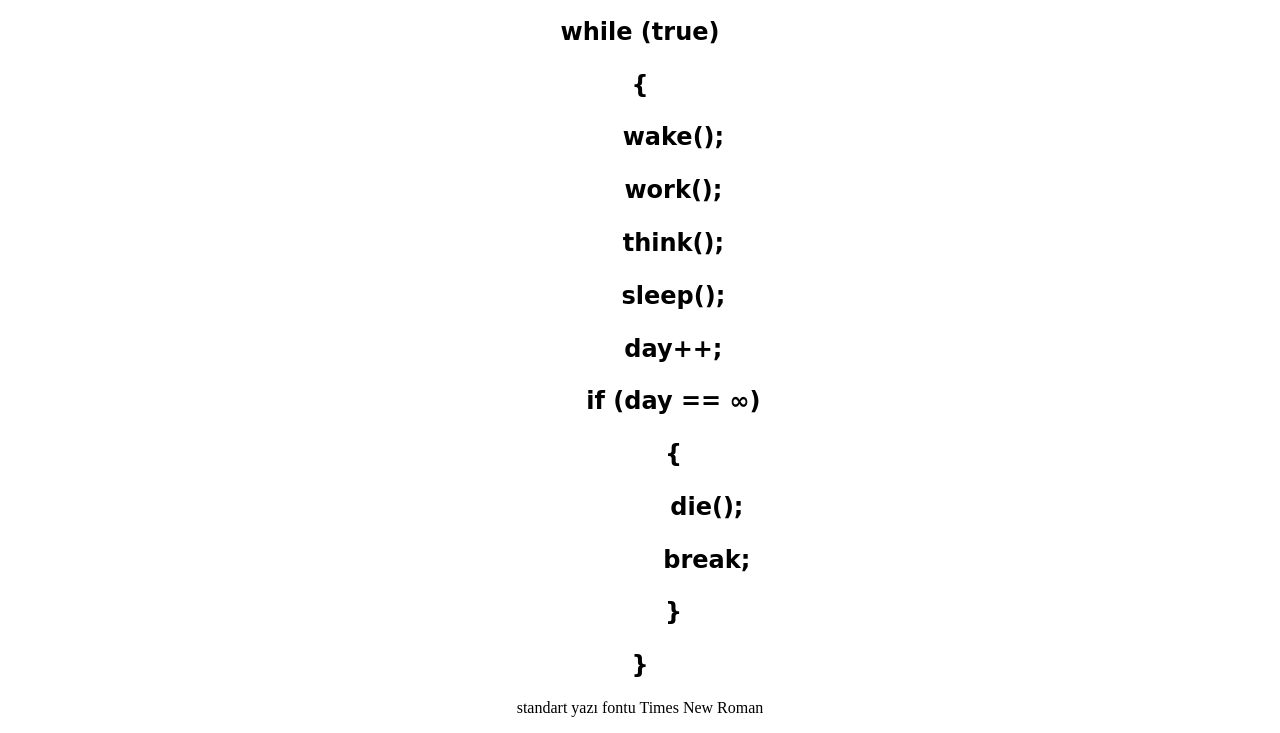
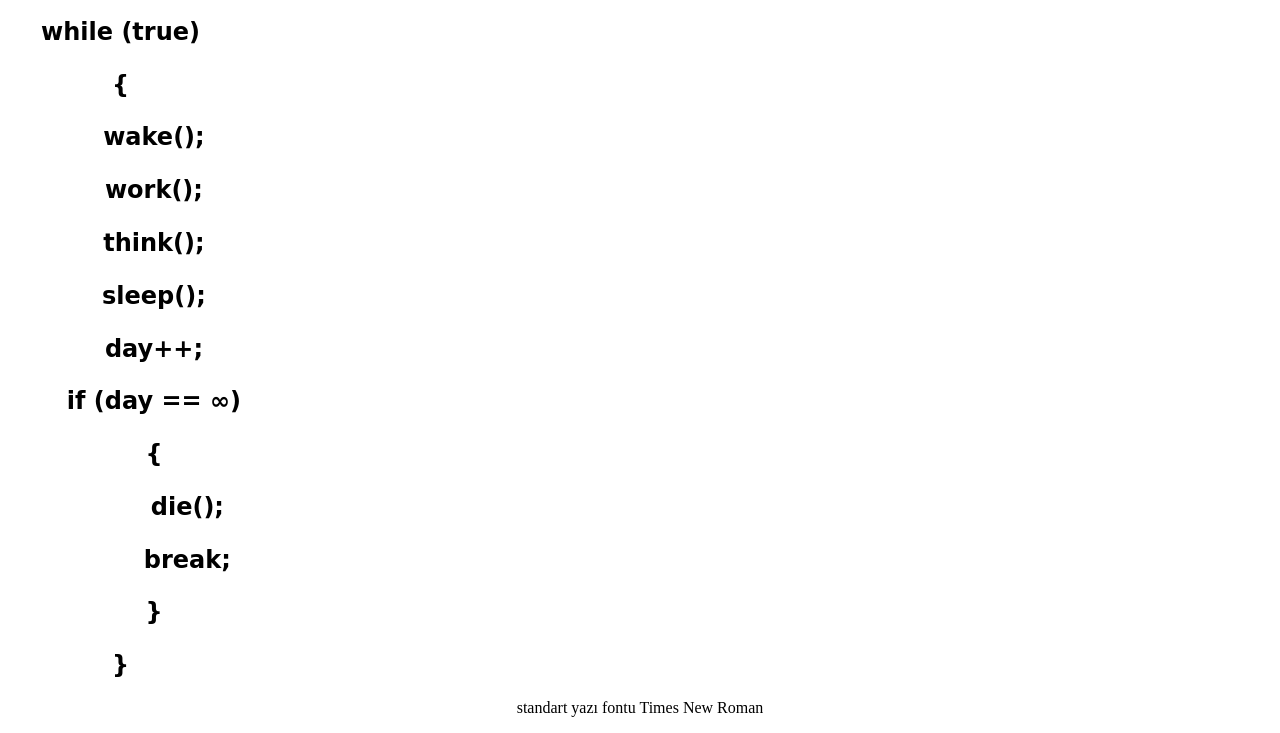
Before and after one commit to miracabay/miracabay.github.io, a plain HTML site: page index.html in a window 1280 px wide. Shown: the part 584-1317 px from the top of the page. Drawn offline with Linux system fonts and the light colour scheme; a web font is replaced by a local one.

Commit message:
Update styles.css

```diff
--- a/styles.css
+++ b/styles.css
@@ -81,6 +81,7 @@ h2 {
     margin-top: 0;
     margin-bottom: 0;
     line-height: 1.1; /* Satır arasındaki mesafeyi daraltır */
+    display: inline-block; /* Satır içi öğe gibi davranmasını sağlar */
 }
 
 p {
```
